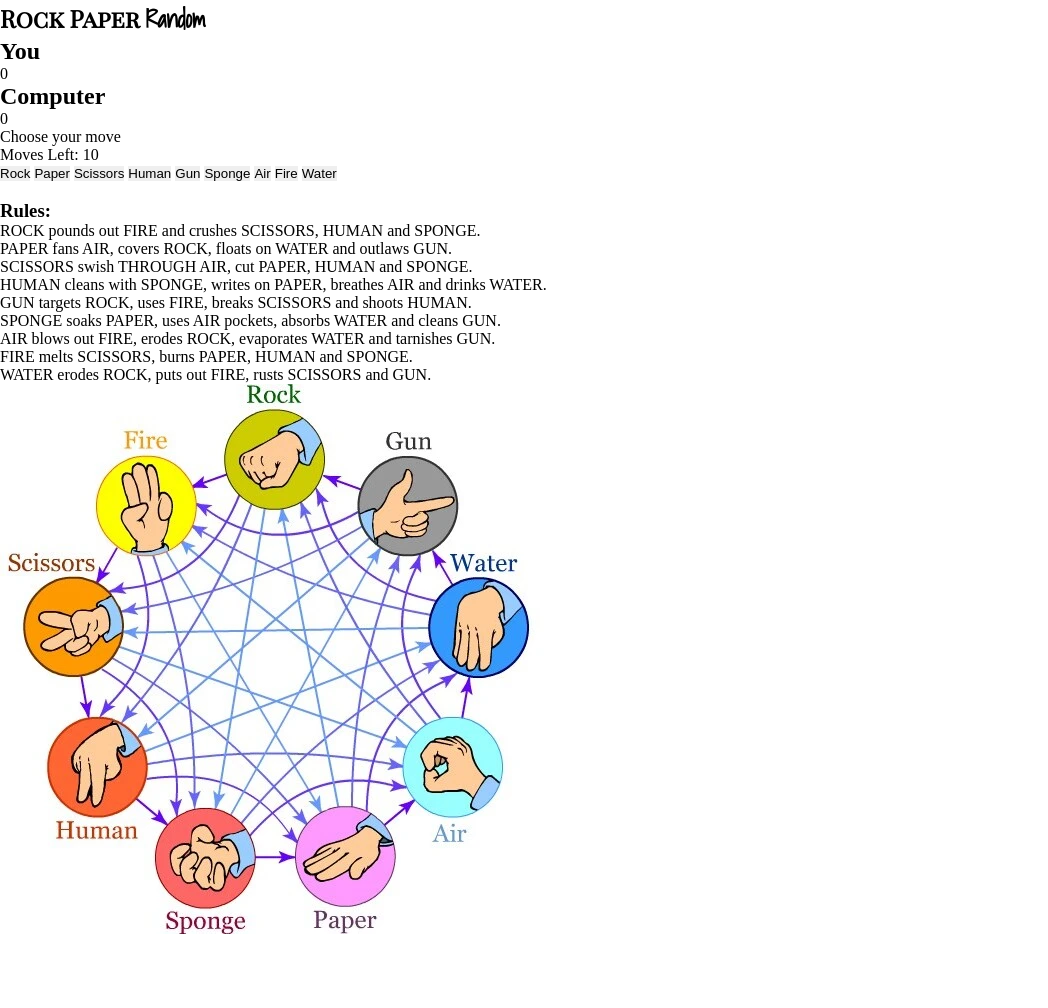
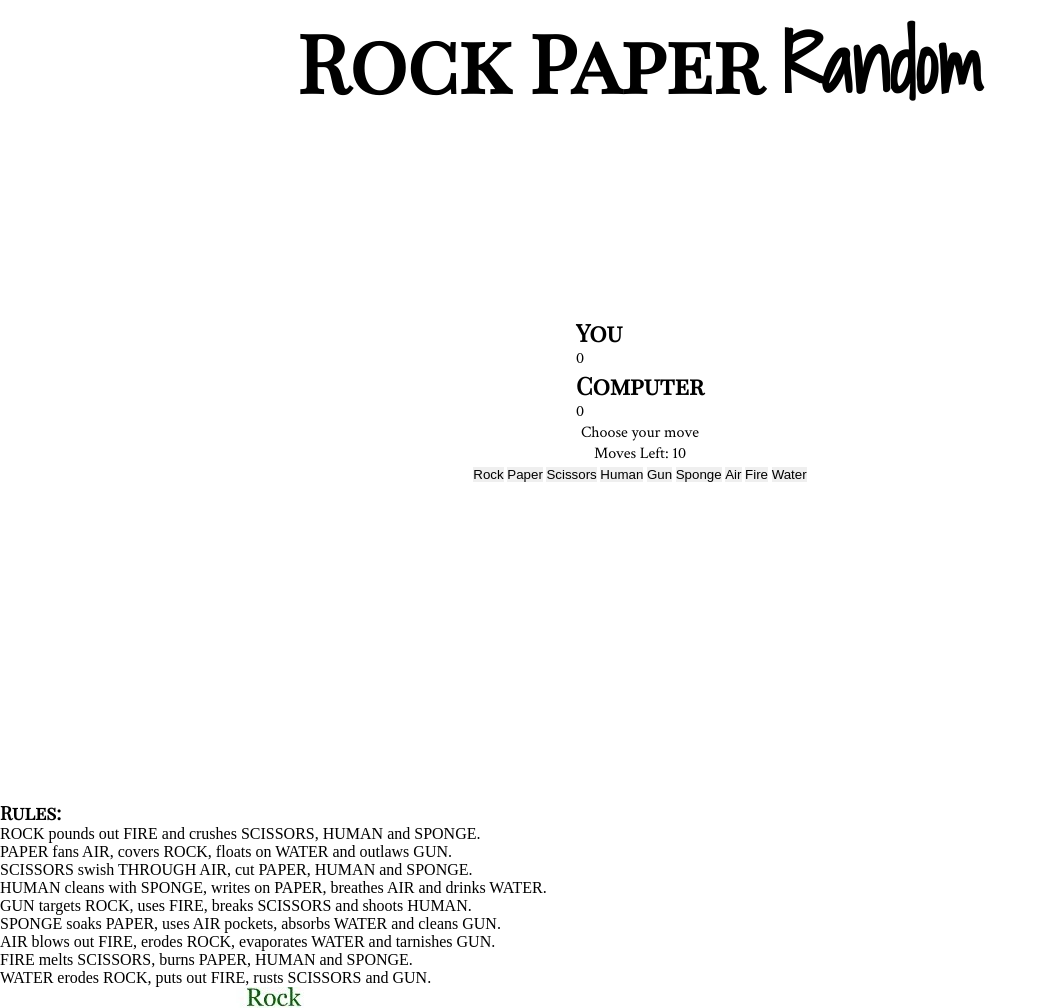
Before and after one commit to Drakain/rock-paper-random, a plain HTML site: page index.html in a window 1280 px wide. Shown: the top 1008 px of the page, without its empty margins (0-1048 px from the left). Before the commit the page ends 938 px from the top, so only its background shows below. Drawn offline with Linux system fonts and the light colour scheme.

Commit message:
Change the position of the logo and the main game elements

```diff
--- a/assets/css/style.css
+++ b/assets/css/style.css
@@ -1,9 +1,15 @@
 @import url('https://fonts.googleapis.com/css2?family=Crimson+Text&family=Playfair+Display+SC&family=Shadows+Into+Light&display=swap');
 
+/* Styles applied to the whole document */
 * {
     padding: 0;
     border: none;
     margin: 0;
+    box-sizing: border-box;
+}
+
+#game {
+    font-family: 'Crimson Text', serif;
 }
 
 #logo {
@@ -13,3 +19,24 @@
 #logo-random {
     font-family: 'Shadows Into Light', cursive;
 }
+
+h2, h3 {
+    font-family: 'Playfair Display SC', serif;
+}
+
+/* To center everything in the game-section */
+#game {
+    display: flex;
+    flex-direction: column;
+    justify-content: center;
+    align-items: center;
+    height: 100vh;
+    width: 100vw;
+}
+
+/* The main logo */
+#logo {
+    position: absolute;
+    top: 0;
+    font-size: 80px;
+}
```
